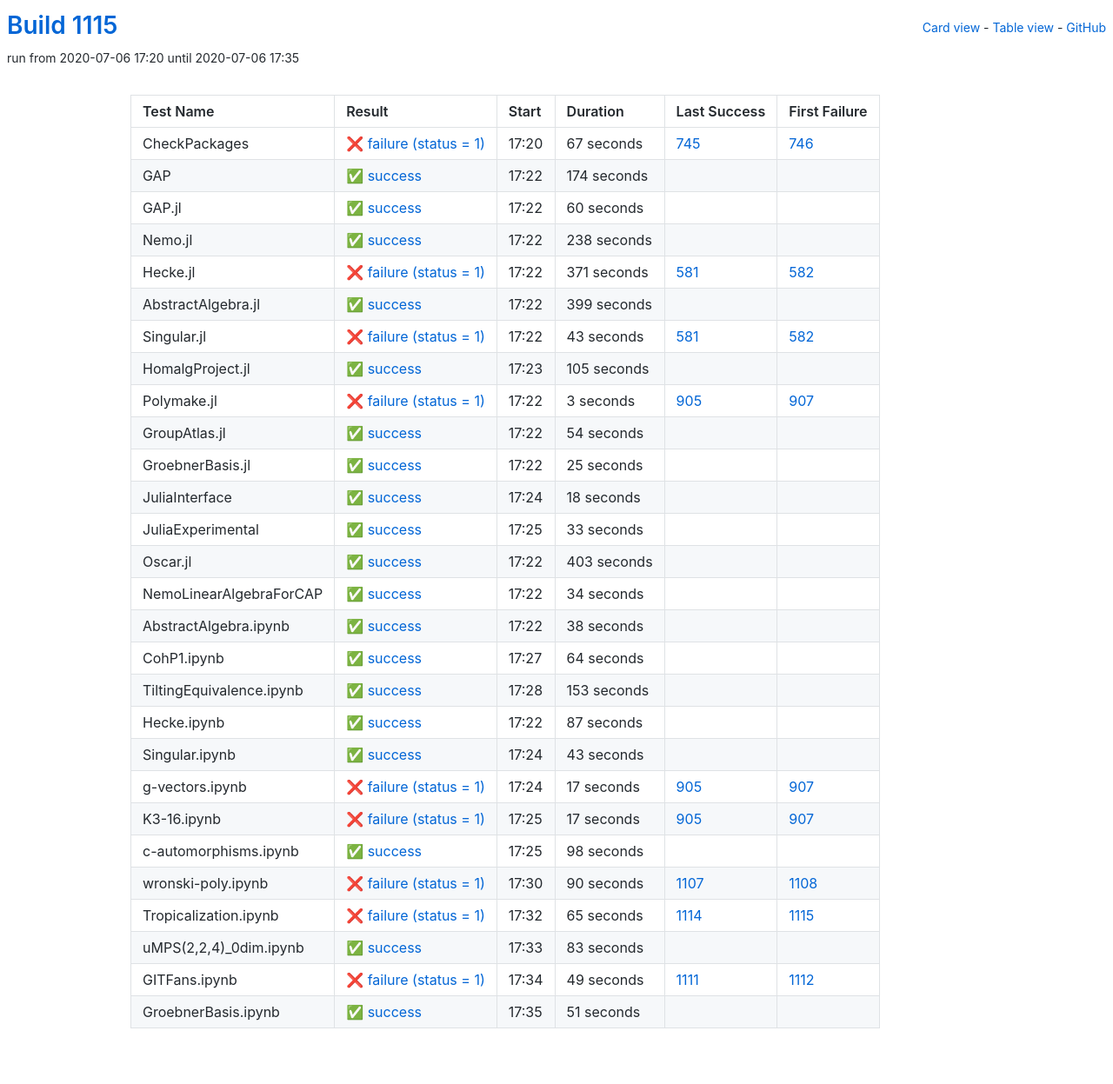
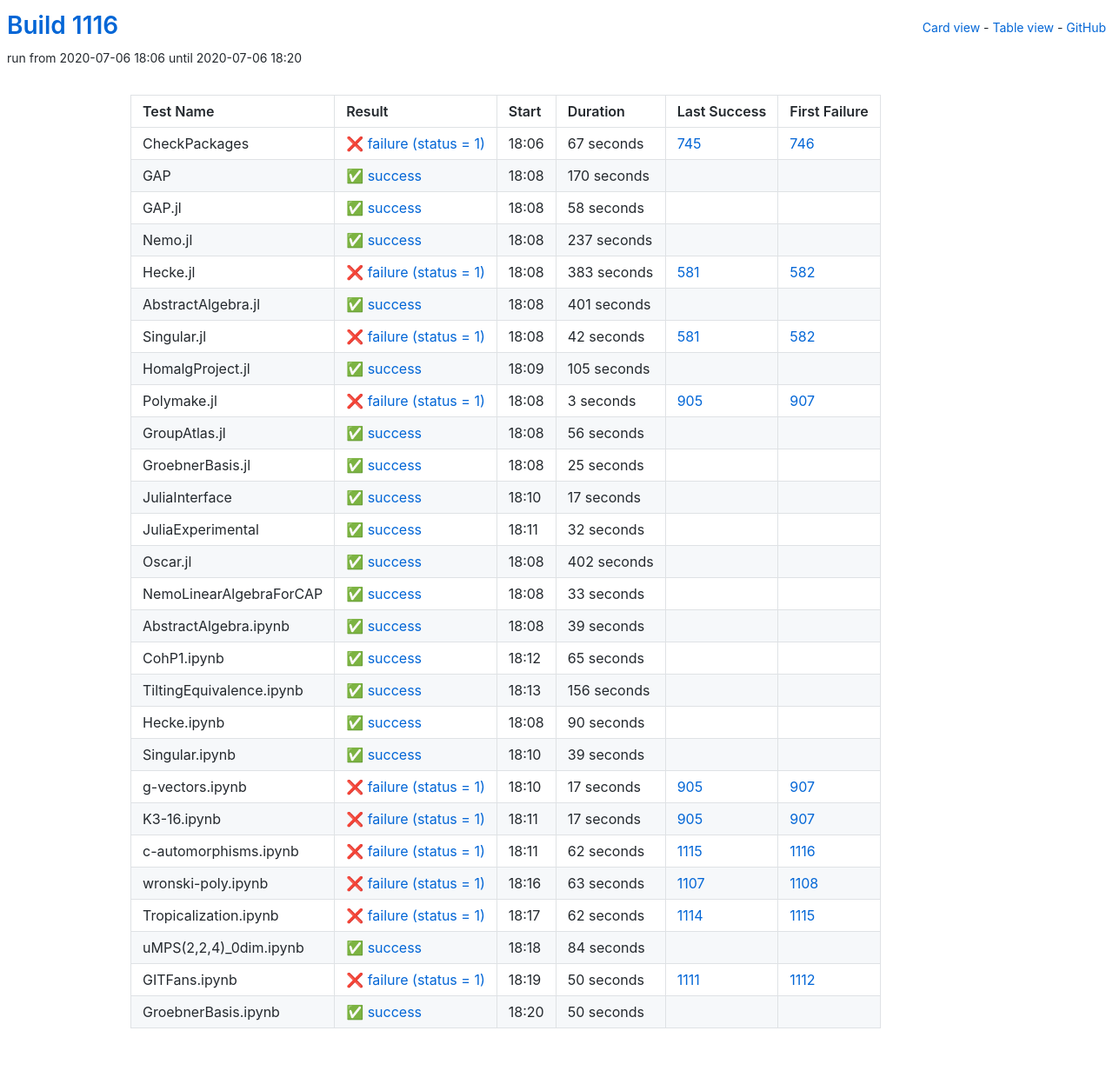
Before and after one commit to oscar-system/oscar-ci-status-1.4, a Jekyll site: the page built from table.html, in a window 1280 px wide. Shown: the whole page at 87% size. Built offline with Jekyll 4.4.1, drawn with Linux system fonts in a browser that asks for light colours.

Commit message:
Build #1116

```diff
--- a/_data/ci.yml
+++ b/_data/ci.yml
@@ -1,6 +1,6 @@
 ---
-build: 1115
-build_url: https://oscarci.mathematik.uni-kl.de/job/oscar-julia-1.4/1115/
+build: 1116
+build_url: https://oscarci.mathematik.uni-kl.de/job/oscar-julia-1.4/1116/
 job: oscar-julia-1.4
 organization: oscar-system
 repo: oscar-ci-status-1.4
@@ -8,8 +8,8 @@ repourl: https://github.com/oscar-system/oscar-ci-status-1.4
 tests:
 - name: CheckPackages
   id: checkpackages
-  log: https://oscarci.mathematik.uni-kl.de/job/oscar-julia-1.4/1115/artifact/logs/build-1115/CheckPackages.log
-  start: 2020-07-06 17:20
+  log: https://oscarci.mathematik.uni-kl.de/job/oscar-julia-1.4/1116/artifact/logs/build-1116/CheckPackages.log
+  start: 2020-07-06 18:06
   success: false
   exitcode: 1
   status: failure
@@ -20,80 +20,80 @@ tests:
   first_failure_url: https://oscarci.mathematik.uni-kl.de/job/oscar-julia-1.4/746/
 - name: GAP
   id: gap
-  log: https://oscarci.mathematik.uni-kl.de/job/oscar-julia-1.4/1115/artifact/logs/build-1115/GAP.log
-  start: 2020-07-06 17:22
+  log: https://oscarci.mathematik.uni-kl.de/job/oscar-julia-1.4/1116/artifact/logs/build-1116/GAP.log
+  start: 2020-07-06 18:08
   success: true
   exitcode: 0
   status: success
-  duration: 174
+  duration: 170
   last_success: false
   last_success_url:
   first_failure: false
   first_failure_url:
 - name: GAP.jl
   id: gap-jl
-  log: https://oscarci.mathematik.uni-kl.de/job/oscar-julia-1.4/1115/artifact/logs/build-1115/GAP.jl.log
-  start: 2020-07-06 17:22
+  log: https://oscarci.mathematik.uni-kl.de/job/oscar-julia-1.4/1116/artifact/logs/build-1116/GAP.jl.log
+  start: 2020-07-06 18:08
   success: true
   exitcode: 0
   status: success
-  duration: 60
+  duration: 58
   last_success: false
   last_success_url:
   first_failure: false
   first_failure_url:
 - name: Nemo.jl
   id: nemo-jl
-  log: https://oscarci.mathematik.uni-kl.de/job/oscar-julia-1.4/1115/artifact/logs/build-1115/Nemo.jl.log
-  start: 2020-07-06 17:22
+  log: https://oscarci.mathematik.uni-kl.de/job/oscar-julia-1.4/1116/artifact/logs/build-1116/Nemo.jl.log
+  start: 2020-07-06 18:08
   success: true
   exitcode: 0
   status: success
-  duration: 238
+  duration: 237
   last_success: false
   last_success_url:
   first_failure: false
   first_failure_url:
 - name: Hecke.jl
   id: hecke-jl
-  log: https://oscarci.mathematik.uni-kl.de/job/oscar-julia-1.4/1115/artifact/logs/build-1115/Hecke.jl.log
-  start: 2020-07-06 17:22
+  log: https://oscarci.mathematik.uni-kl.de/job/oscar-julia-1.4/1116/artifact/logs/build-1116/Hecke.jl.log
+  start: 2020-07-06 18:08
   success: false
   exitcode: 1
   status: failure
-  duration: 371
+  duration: 383
   last_success: 581
   last_success_url: https://oscarci.mathematik.uni-kl.de/job/oscar-julia-1.4/581/
   first_failure: 582
   first_failure_url: https://oscarci.mathematik.uni-kl.de/job/oscar-julia-1.4/582/
 - name: AbstractAlgebra.jl
   id: abstractalgebra-jl
-  log: https://oscarci.mathematik.uni-kl.de/job/oscar-julia-1.4/1115/artifact/logs/build-1115/AbstractAlgebra.jl.log
-  start: 2020-07-06 17:22
+  log: https://oscarci.mathematik.uni-kl.de/job/oscar-julia-1.4/1116/artifact/logs/build-1116/AbstractAlgebra.jl.log
+  start: 2020-07-06 18:08
   success: true
   exitcode: 0
   status: success
-  duration: 399
+  duration: 401
   last_success: false
   last_success_url:
   first_failure: false
   first_failure_url:
 - name: Singular.jl
   id: singular-jl
-  log: https://oscarci.mathematik.uni-kl.de/job/oscar-julia-1.4/1115/artifact/logs/build-1115/Singular.jl.log
-  start: 2020-07-06 17:22
+  log: https://oscarci.mathematik.uni-kl.de/job/oscar-julia-1.4/1116/artifact/logs/build-1116/Singular.jl.log
+  start: 2020-07-06 18:08
   success: false
   exitcode: 1
   status: failure
-  duration: 43
+  duration: 42
   last_success: 581
   last_success_url: https://oscarci.mathematik.uni-kl.de/job/oscar-julia-1.4/581/
   first_failure: 582
   first_failure_url: https://oscarci.mathematik.uni-kl.de/job/oscar-julia-1.4/582/
 - name: HomalgProject.jl
   id: homalgproject-jl
-  log: https://oscarci.mathematik.uni-kl.de/job/oscar-julia-1.4/1115/artifact/logs/build-1115/HomalgProject.jl.log
-  start: 2020-07-06 17:23
+  log: https://oscarci.mathematik.uni-kl.de/job/oscar-julia-1.4/1116/artifact/logs/build-1116/HomalgProject.jl.log
+  start: 2020-07-06 18:09
   success: true
   exitcode: 0
   status: success
@@ -104,8 +104,8 @@ tests:
   first_failure_url:
 - name: Polymake.jl
   id: polymake-jl
-  log: https://oscarci.mathematik.uni-kl.de/job/oscar-julia-1.4/1115/artifact/logs/build-1115/Polymake.jl.log
-  start: 2020-07-06 17:22
+  log: https://oscarci.mathematik.uni-kl.de/job/oscar-julia-1.4/1116/artifact/logs/build-1116/Polymake.jl.log
+  start: 2020-07-06 18:08
   success: false
   exitcode: 1
   status: failure
@@ -116,20 +116,20 @@ tests:
   first_failure_url: https://oscarci.mathematik.uni-kl.de/job/oscar-julia-1.4/907/
 - name: GroupAtlas.jl
   id: groupatlas-jl
-  log: https://oscarci.mathematik.uni-kl.de/job/oscar-julia-1.4/1115/artifact/logs/build-1115/GroupAtlas.jl.log
-  start: 2020-07-06 17:22
+  log: https://oscarci.mathematik.uni-kl.de/job/oscar-julia-1.4/1116/artifact/logs/build-1116/GroupAtlas.jl.log
+  start: 2020-07-06 18:08
   success: true
   exitcode: 0
   status: success
-  duration: 54
+  duration: 56
   last_success: false
   last_success_url:
   first_failure: false
   first_failure_url:
 - name: GroebnerBasis.jl
   id: groebnerbasis-jl
-  log: https://oscarci.mathematik.uni-kl.de/job/oscar-julia-1.4/1115/artifact/logs/build-1115/GroebnerBasis.jl.log
-  start: 2020-07-06 17:22
+  log: https://oscarci.mathematik.uni-kl.de/job/oscar-julia-1.4/1116/artifact/logs/build-1116/GroebnerBasis.jl.log
+  start: 2020-07-06 18:08
   success: true
   exitcode: 0
   status: success
@@ -140,20 +140,44 @@ tests:
   first_failure_url:
 - name: JuliaInterface
   id: juliainterface
-  log: https://oscarci.mathematik.uni-kl.de/job/oscar-julia-1.4/1115/artifact/logs/build-1115/JuliaInterface.log
-  start: 2020-07-06 17:24
+  log: https://oscarci.mathematik.uni-kl.de/job/oscar-julia-1.4/1116/artifact/logs/build-1116/JuliaInterface.log
+  start: 2020-07-06 18:10
   success: true
   exitcode: 0
   status: success
-  duration: 18
+  duration: 17
   last_success: false
   last_success_url:
   first_failure: false
   first_failure_url:
 - name: JuliaExperimental
   id: juliaexperimental
-  log: https://oscarci.mathematik.uni-kl.de/job/oscar-julia-1.4/1115/artifact/logs/build-1115/JuliaExperimental.log
-  start: 2020-07-06 17:25
+  log: https://oscarci.mathematik.uni-kl.de/job/oscar-julia-1.4/1116/artifact/logs/build-1116/JuliaExperimental.log
+  start: 2020-07-06 18:11
+  success: true
+  exitcode: 0
+  status: success
+  duration: 32
+  last_success: false
+  last_success_url:
+  first_failure: false
+  first_failure_url:
+- name: Oscar.jl
+  id: oscar-jl
+  log: https://oscarci.mathematik.uni-kl.de/job/oscar-julia-1.4/1116/artifact/logs/build-1116/Oscar.jl.log
+  start: 2020-07-06 18:08
+  success: true
+  exitcode: 0
+  status: success
+  duration: 402
+  last_success: false
+  last_success_url:
+  first_failure: false
+  first_failure_url:
+- name: NemoLinearAlgebraForCAP
+  id: nemolinearalgebraforcap
+  log: https://oscarci.mathematik.uni-kl.de/job/oscar-julia-1.4/1116/artifact/logs/build-1116/NemoLinearAlgebraForCAP.log
+  start: 2020-07-06 18:08
   success: true
   exitcode: 0
   status: success
@@ -162,94 +186,70 @@ tests:
   last_success_url:
   first_failure: false
   first_failure_url:
-- name: Oscar.jl
-  id: oscar-jl
-  log: https://oscarci.mathematik.uni-kl.de/job/oscar-julia-1.4/1115/artifact/logs/build-1115/Oscar.jl.log
-  start: 2020-07-06 17:22
+- name: AbstractAlgebra.ipynb
+  id: abstractalgebra-ipynb
+  log: https://oscarci.mathematik.uni-kl.de/job/oscar-julia-1.4/1116/artifact/logs/build-1116/AbstractAlgebra.ipynb.log
+  start: 2020-07-06 18:08
   success: true
   exitcode: 0
   status: success
-  duration: 403
-  last_success: false
-  last_success_url:
-  first_failure: false
-  first_failure_url:
-- name: NemoLinearAlgebraForCAP
-  id: nemolinearalgebraforcap
-  log: https://oscarci.mathematik.uni-kl.de/job/oscar-julia-1.4/1115/artifact/logs/build-1115/NemoLinearAlgebraForCAP.log
-  start: 2020-07-06 17:22
-  success: true
-  exitcode: 0
-  status: success
-  duration: 34
-  last_success: false
-  last_success_url:
-  first_failure: false
-  first_failure_url:
-- name: AbstractAlgebra.ipynb
-  id: abstractalgebra-ipynb
-  log: https://oscarci.mathematik.uni-kl.de/job/oscar-julia-1.4/1115/artifact/logs/build-1115/AbstractAlgebra.ipynb.log
-  start: 2020-07-06 17:22
-  success: true
-  exitcode: 0
-  status: success
-  duration: 38
+  duration: 39
   last_success: false
   last_success_url:
   first_failure: false
   first_failure_url:
 - name: CohP1.ipynb
   id: cohp1-ipynb
-  log: https://oscarci.mathematik.uni-kl.de/job/oscar-julia-1.4/1115/artifact/logs/build-1115/CohP1.ipynb.log
-  start: 2020-07-06 17:27
+  log: https://oscarci.mathematik.uni-kl.de/job/oscar-julia-1.4/1116/artifact/logs/build-1116/CohP1.ipynb.log
+  start: 2020-07-06 18:12
   success: true
   exitcode: 0
   status: success
-  duration: 64
+  duration: 65
   last_success: false
   last_success_url:
   first_failure: false
   first_failure_url:
 - name: TiltingEquivalence.ipynb
   id: tiltingequivalence-ipynb
-  log: https://oscarci.mathematik.uni-kl.de/job/oscar-julia-1.4/1115/artifact/logs/build-1115/TiltingEquivalence.ipynb.log
-  start: 2020-07-06 17:28
+  log: https://oscarci.mathematik.uni-kl.de/job/oscar-julia-1.4/1116/artifact/logs/build-1116/TiltingEquivalence.ipynb.log
+  start: 2020-07-06 18:13
   success: true
   exitcode: 0
   status: success
-  duration: 153
+  duration: 156
   last_success: false
   last_success_url:
   first_failure: false
   first_failure_url:
 - name: Hecke.ipynb
   id: hecke-ipynb
-  log: https://oscarci.mathematik.uni-kl.de/job/oscar-julia-1.4/1115/artifact/logs/build-1115/Hecke.ipynb.log
-  start: 2020-07-06 17:22
+  log: https://oscarci.mathematik.uni-kl.de/job/oscar-julia-1.4/1116/artifact/logs/build-1116/Hecke.ipynb.log
+  start: 2020-07-06 18:08
   success: true
   exitcode: 0
   status: success
-  duration: 87
+  duration: 90
   last_success: false
   last_success_url:
   first_failure: false
   first_failure_url:
 - name: Singular.ipynb
   id: singular-ipynb
-  log: https://oscarci.mathematik.uni-kl.de/job/oscar-julia-1.4/1115/artifact/logs/build-1115/Singular.ipynb.log
-  start: 2020-07-06 17:24
+  log: https://oscarci.mathematik.uni-kl.de/job/oscar-julia-1.4/1116/artifact/logs/build-1116/Singular.ipynb.log
+  start: 2020-07-06 18:10
   success: true
   exitcode: 0
   status: success
-  duration: 43
+  duration: 39
   last_success: false
   last_success_url:
   first_failure: false
   first_failure_url:
 - name: g-vectors.ipynb
   id: g-vectors-ipynb
-  log: https://oscarci.mathematik.uni-kl.de/job/oscar-julia-1.4/1115/artifact/logs/build-1115/g-vectors.ipynb.log
-  start: 2020-07-06 17:24
+  log: https://oscarci.mathematik.uni-kl.de/job/oscar-julia-1.4/1116/artifact/logs/build-1116/g-vectors.ipynb.log
+  start: 2020-07-06 18:10
   success: false
   exitcode: 1
   status: failure
@@ -260,8 +260,8 @@ tests:
   first_failure_url: https://oscarci.mathematik.uni-kl.de/job/oscar-julia-1.4/907/
 - name: K3-16.ipynb
   id: k3-16-ipynb
-  log: https://oscarci.mathematik.uni-kl.de/job/oscar-julia-1.4/1115/artifact/logs/build-1115/K3-16.ipynb.log
-  start: 2020-07-06 17:25
+  log: https://oscarci.mathematik.uni-kl.de/job/oscar-julia-1.4/1116/artifact/logs/build-1116/K3-16.ipynb.log
+  start: 2020-07-06 18:11
   success: false
   exitcode: 1
   status: failure
@@ -272,72 +272,72 @@ tests:
   first_failure_url: https://oscarci.mathematik.uni-kl.de/job/oscar-julia-1.4/907/
 - name: c-automorphisms.ipynb
   id: c-automorphisms-ipynb
-  log: https://oscarci.mathematik.uni-kl.de/job/oscar-julia-1.4/1115/artifact/logs/build-1115/c-automorphisms.ipynb.log
-  start: 2020-07-06 17:25
-  success: true
-  exitcode: 0
-  status: success
-  duration: 98
-  last_success: false
-  last_success_url:
-  first_failure: false
-  first_failure_url:
-- name: wronski-poly.ipynb
-  id: wronski-poly-ipynb
-  log: https://oscarci.mathematik.uni-kl.de/job/oscar-julia-1.4/1115/artifact/logs/build-1115/wronski-poly.ipynb.log
-  start: 2020-07-06 17:30
+  log: https://oscarci.mathematik.uni-kl.de/job/oscar-julia-1.4/1116/artifact/logs/build-1116/c-automorphisms.ipynb.log
+  start: 2020-07-06 18:11
   success: false
   exitcode: 1
   status: failure
-  duration: 90
+  duration: 62
+  last_success: 1115
+  last_success_url: https://oscarci.mathematik.uni-kl.de/job/oscar-julia-1.4/1115/
+  first_failure: 1116
+  first_failure_url: https://oscarci.mathematik.uni-kl.de/job/oscar-julia-1.4/1116/
+- name: wronski-poly.ipynb
+  id: wronski-poly-ipynb
+  log: https://oscarci.mathematik.uni-kl.de/job/oscar-julia-1.4/1116/artifact/logs/build-1116/wronski-poly.ipynb.log
+  start: 2020-07-06 18:16
+  success: false
+  exitcode: 1
+  status: failure
+  duration: 63
   last_success: 1107
   last_success_url: https://oscarci.mathematik.uni-kl.de/job/oscar-julia-1.4/1107/
   first_failure: 1108
   first_failure_url: https://oscarci.mathematik.uni-kl.de/job/oscar-julia-1.4/1108/
 - name: Tropicalization.ipynb
   id: tropicalization-ipynb
-  log: https://oscarci.mathematik.uni-kl.de/job/oscar-julia-1.4/1115/artifact/logs/build-1115/Tropicalization.ipynb.log
-  start: 2020-07-06 17:32
+  log: https://oscarci.mathematik.uni-kl.de/job/oscar-julia-1.4/1116/artifact/logs/build-1116/Tropicalization.ipynb.log
+  start: 2020-07-06 18:17
   success: false
   exitcode: 1
   status: failure
-  duration: 65
+  duration: 62
   last_success: 1114
   last_success_url: https://oscarci.mathematik.uni-kl.de/job/oscar-julia-1.4/1114/
   first_failure: 1115
   first_failure_url: https://oscarci.mathematik.uni-kl.de/job/oscar-julia-1.4/1115/
 - name: uMPS(2,2,4)_0dim.ipynb
   id: umps-2-2-4-0dim-ipynb
-  log: https://oscarci.mathematik.uni-kl.de/job/oscar-julia-1.4/1115/artifact/logs/build-1115/uMPS-2-2-4-_0dim.ipynb.log
-  start: 2020-07-06 17:33
+  log: https://oscarci.mathematik.uni-kl.de/job/oscar-julia-1.4/1116/artifact/logs/build-1116/uMPS-2-2-4-_0dim.ipynb.log
+  start: 2020-07-06 18:18
   success: true
   exitcode: 0
   status: success
-  duration: 83
+  duration: 84
   last_success: false
   last_success_url:
   first_failure: false
   first_failure_url:
 - name: GITFans.ipynb
   id: gitfans-ipynb
-  log: https://oscarci.mathematik.uni-kl.de/job/oscar-julia-1.4/1115/artifact/logs/build-1115/GITFans.ipynb.log
-  start: 2020-07-06 17:34
+  log: https://oscarci.mathematik.uni-kl.de/job/oscar-julia-1.4/1116/artifact/logs/build-1116/GITFans.ipynb.log
+  start: 2020-07-06 18:19
   success: false
   exitcode: 1
   status: failure
-  duration: 49
+  duration: 50
   last_success: 1111
   last_success_url: https://oscarci.mathematik.uni-kl.de/job/oscar-julia-1.4/1111/
   first_failure: 1112
   first_failure_url: https://oscarci.mathematik.uni-kl.de/job/oscar-julia-1.4/1112/
 - name: GroebnerBasis.ipynb
   id: groebnerbasis-ipynb
-  log: https://oscarci.mathematik.uni-kl.de/job/oscar-julia-1.4/1115/artifact/logs/build-1115/GroebnerBasis.ipynb.log
-  start: 2020-07-06 17:35
+  log: https://oscarci.mathematik.uni-kl.de/job/oscar-julia-1.4/1116/artifact/logs/build-1116/GroebnerBasis.ipynb.log
+  start: 2020-07-06 18:20
   success: true
   exitcode: 0
   status: success
-  duration: 51
+  duration: 50
   last_success: false
   last_success_url:
   first_failure: false
```
Also changed, not shown: README.md.
